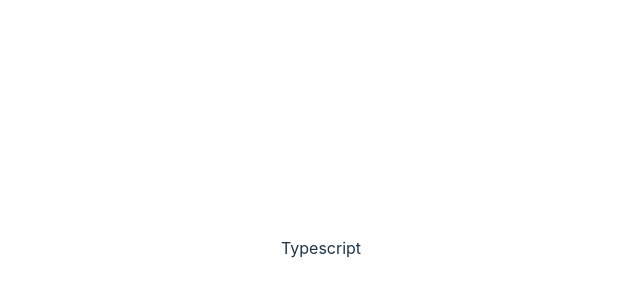
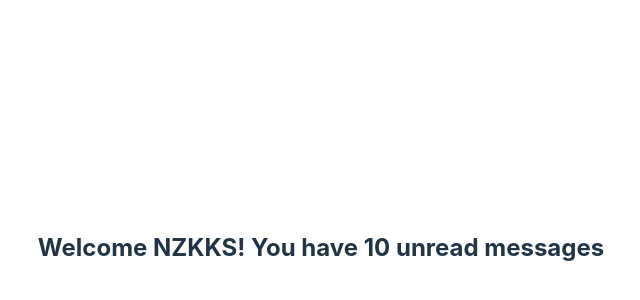
Before and after one commit to nzkks/react-typescript, a React (Vite) app: page / in a window 1280 px wide. Shown: the part 152-452 px from the top of the page, without its empty margins (319-959 px from the left). Built offline with nearby package versions, Linux system fonts and the light colour scheme.

Commit message:
typing props

```diff
--- a/src/App.tsx
+++ b/src/App.tsx
@@ -1,7 +1,12 @@
 import './App.css';
+import { Greet } from './components/props/Greet';
 
 function App() {
-  return <div>Typescript</div>;
+  return (
+    <>
+      <Greet name="NZKKS" />
+    </>
+  );
 }
 
 export default App;
--- /dev/null
+++ b/src/components/props/Greet.tsx
@@ -0,0 +1,13 @@
+import React from 'react';
+
+type GreetProps = {
+  name: string;
+};
+
+export const Greet = (props: GreetProps) => {
+  return (
+    <div>
+      <h2>Welcome {props.name}! You have 10 unread messages</h2>
+    </div>
+  );
+};
```
